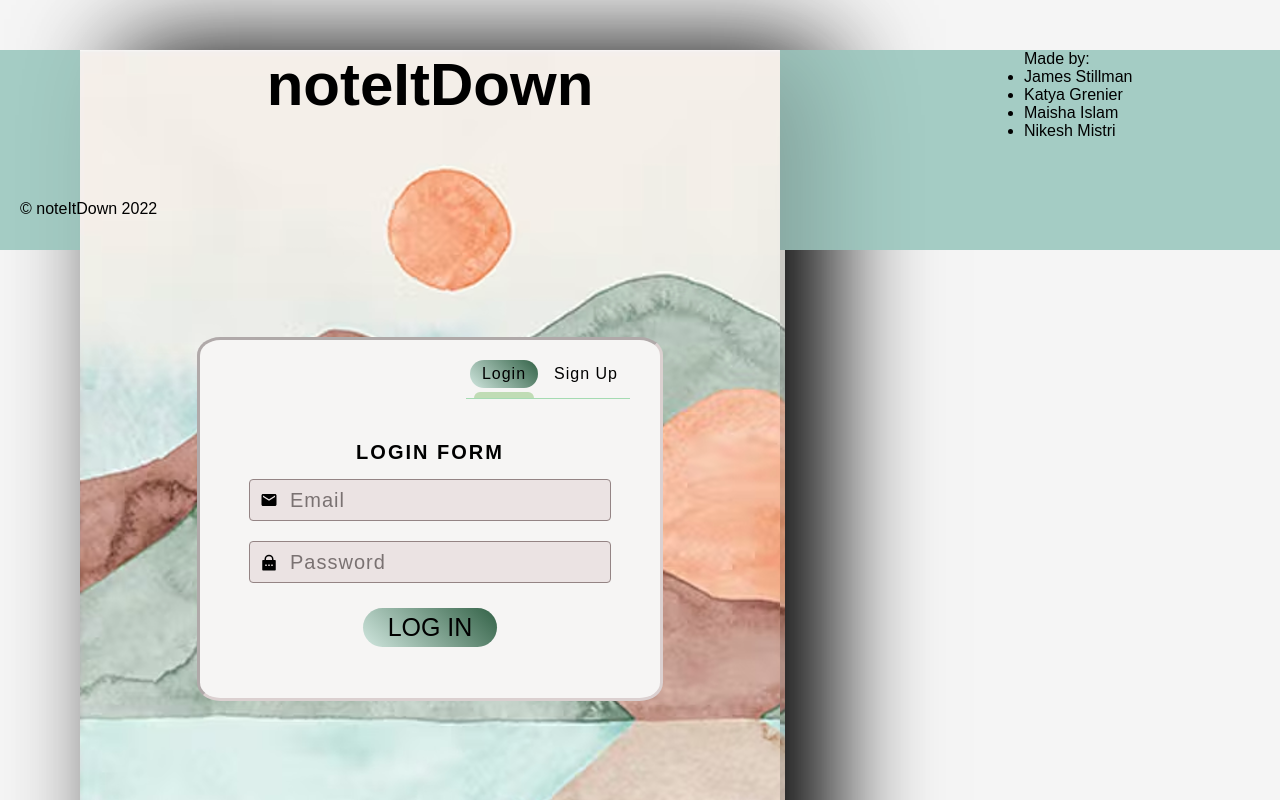
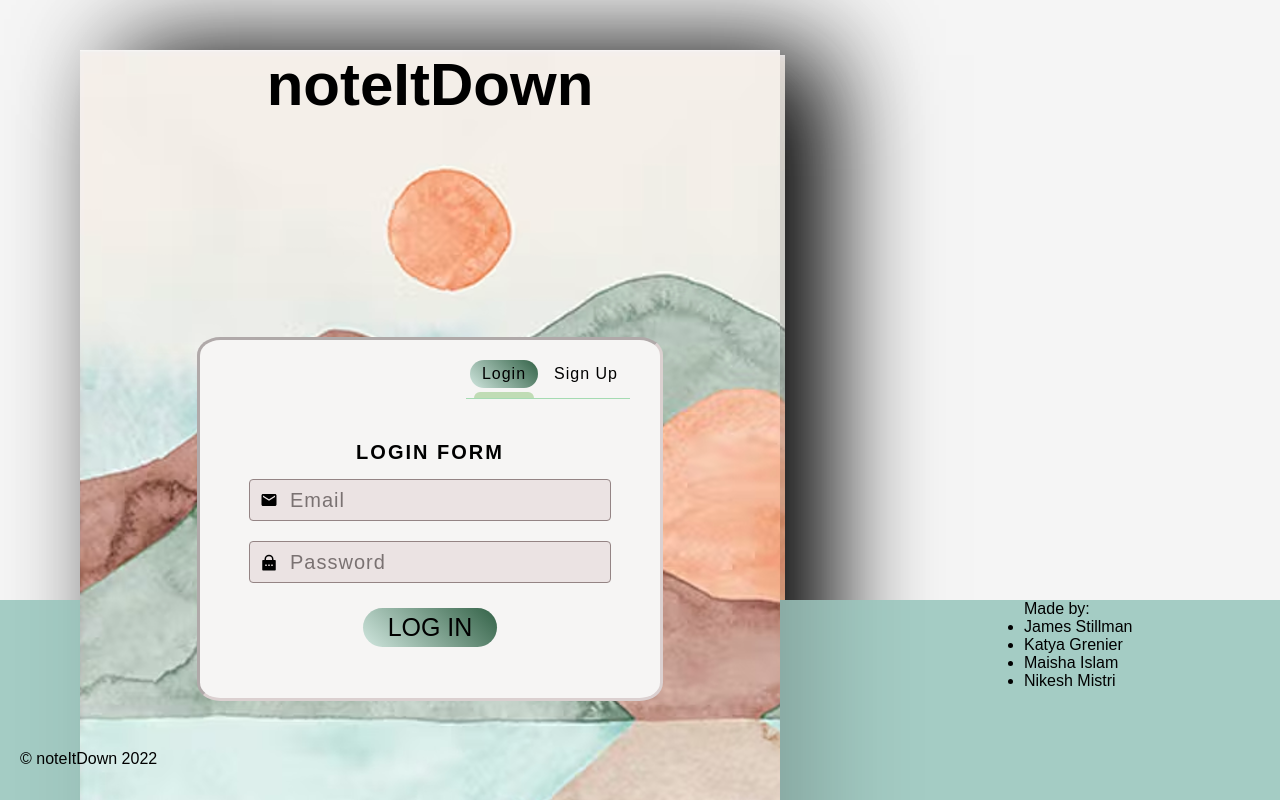
Before and after one commit to maisha-i/Capstone-fullstack-app, a React (Create React App) app in the folder frontend/note-it-down/: page / in a window 1280 px wide. Shown: the top 800 px of the page. Built offline with nearby package versions, Linux system fonts and the light colour scheme; a web font is replaced by a local one.

Commit message:
Fixed body to be full height and adjusted footer

```diff
--- a/frontend/note-it-down/public/index.html
+++ b/frontend/note-it-down/public/index.html
@@ -40,7 +40,5 @@
       To create a production bundle, use `npm run build` or `yarn build`.
     -->
   </body>
-  <footer>
-    <div id="footer"></div>
-  </footer>
+
 </html>
--- a/frontend/note-it-down/src/App.css
+++ b/frontend/note-it-down/src/App.css
@@ -5,9 +5,11 @@
   display: flex;
   justify-content: center;
   align-items: center;
-  box-sizing: border-box;
+  /* box-sizing: border-box; */
   perspective: 1000px;
   background-color: rgb(245, 245, 245);
+  height: 1180px;
+  width: 100vw;
 }
 
 .cover{
--- a/frontend/note-it-down/src/App.js
+++ b/frontend/note-it-down/src/App.js
@@ -1,4 +1,5 @@
 import './App.css';
+import Footer from './Footer/Footer';
 import AuthChecker from './Navigation/AuthChecker';
 
 function App() {
@@ -7,6 +8,10 @@ function App() {
 
       <AuthChecker />
 
+
+     <Footer />
+
+
     </div>
   );
 }
--- a/frontend/note-it-down/src/Footer/Footer.css
+++ b/frontend/note-it-down/src/Footer/Footer.css
@@ -1,11 +1,16 @@
-body{ height:fit-content; flex-direction: column; margin: 0px;}
+body{
+    height: 100vh;
+    flex-direction: column;
+    justify-content: end;
+    margin: 0px;
+    }
 
 footer {
     /* display: flex;
     flex-direction: column;
     align-content: flex-end; */
     /* margin-left: 0px; */
-    width: 100%;
+    width: 100vw;
     background: rgb(164, 204, 196);
     height: 200px;
     margin-left: 0px;
--- a/frontend/note-it-down/src/Footer/Footer.js
+++ b/frontend/note-it-down/src/Footer/Footer.js
@@ -2,7 +2,9 @@ import './Footer.css'
 const Footer = () => {
 
     return(
-        <>
+        <footer>
+
+        <div id="footer">
             <p id='copyright'>&copy; noteItDown 2022</p>
             <ul id='credits'>
                 <p>Made by:</p>
@@ -11,7 +13,8 @@ const Footer = () => {
                 <a href='https://github.com/maisha-i'><li>Maisha Islam</li></a>
                 <a href='https://github.com/nikesh-mistri'><li>Nikesh Mistri</li></a>
             </ul>
-        </>
+        </div>
+        </footer>
     )
 }
 
--- a/frontend/note-it-down/src/index.js
+++ b/frontend/note-it-down/src/index.js
@@ -14,12 +14,12 @@ root.render(
 );
 
 
-const footer = ReactDOM.createRoot(document.getElementById('footer'));
-footer.render(
-  <React.StrictMode>
-    <Footer />
-  </React.StrictMode>
-)
+// const footer = ReactDOM.createRoot(document.getElementById('footer'));
+// footer.render(
+//   <React.StrictMode>
+//     <Footer />
+//   </React.StrictMode>
+// )
 
 // If you want to start measuring performance in your app, pass a function
 // to log results (for example: reportWebVitals(console.log))
```
